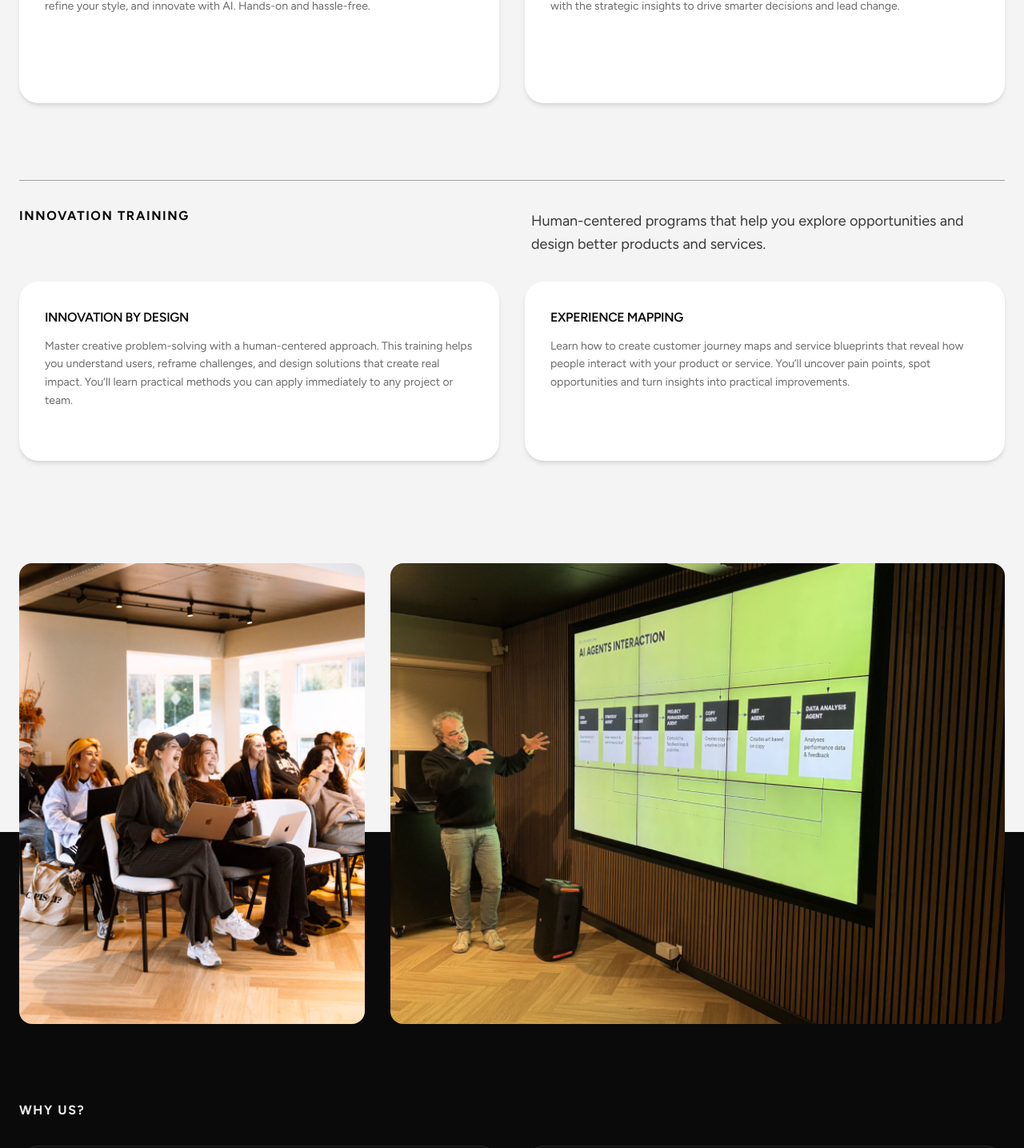
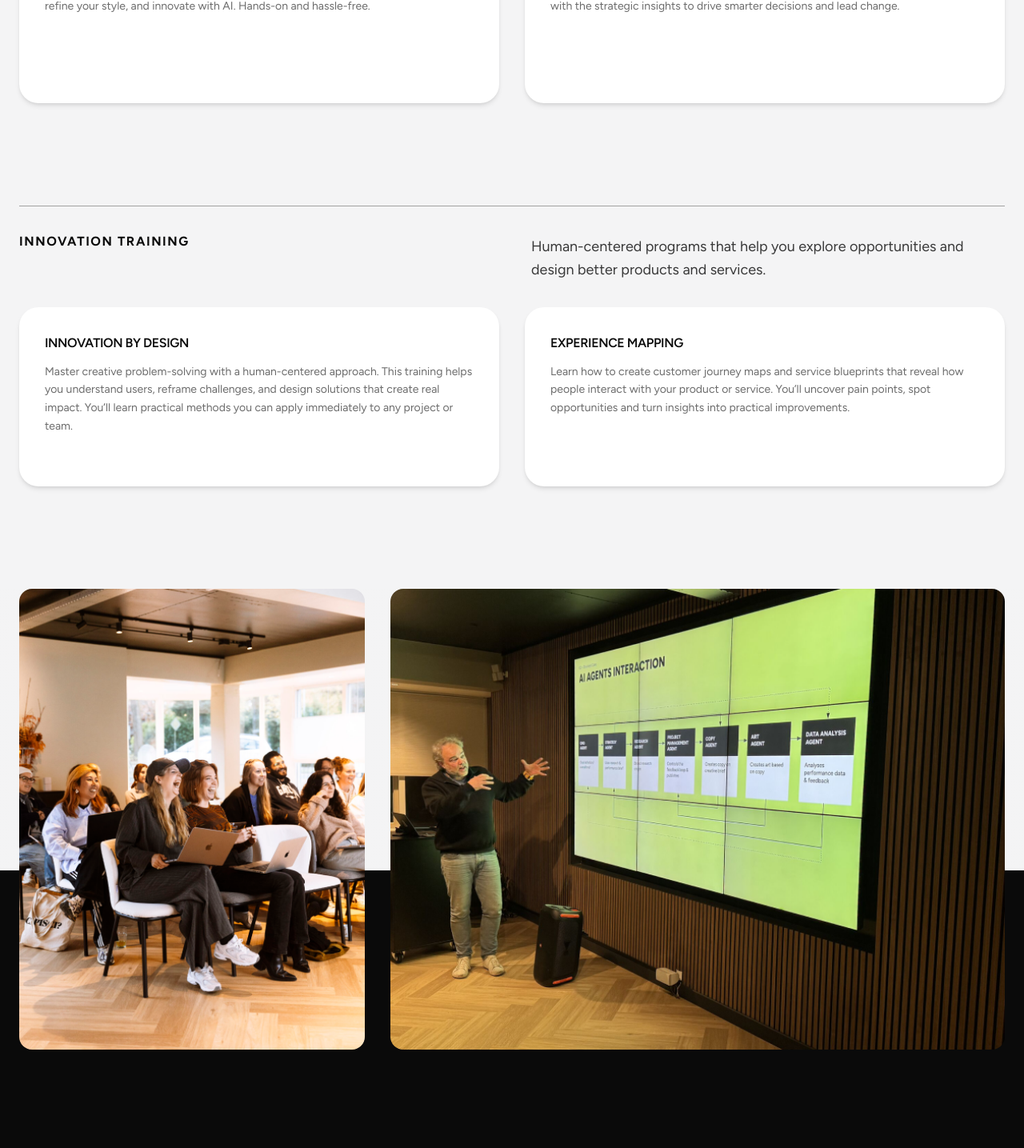
Before and after one commit to jaap-paaj/toc-website, a Next.js app: page /educate in a window 1280 px wide. Shown: the part 1092-2527 px from the top of the page at 80% size. Built offline with nearby package versions, Linux system fonts and the light colour scheme.

Commit message:
baseline before rhythm fixes

```diff
--- a/src/app/_components/educate/modules/EducateTrainingCatalogModule.tsx
+++ b/src/app/_components/educate/modules/EducateTrainingCatalogModule.tsx
@@ -33,12 +33,12 @@ const INNOVATION_TRAINING_ITEMS: EditorialItem[] = [
 
 export function EducateTrainingCatalogModule() {
     return (
-        <HomeModule id="training-catalog" width="full" tone="light" spacing="standard">
+        <HomeModule id="training-catalog" width="full" tone="light" spacing="standard" spacingEdge="bottom">
             <EditorialCardGridSection
                 categoryLabel="AI TRAINING"
                 intro="Hands-on programs that help you use AI to work smarter and explore new possibilities."
                 items={AI_TRAINING_ITEMS}
-                className="pb-16 md:pb-24" // Internal gap
+            // className="pb-16 md:pb-24" // removed to avoid double spacing with next section's internal top padding
             />
             <EditorialCardGridSection
                 categoryLabel="INNOVATION TRAINING"
--- a/src/app/_components/educate/modules/EducateWhyUsImageDuoModule.tsx
+++ b/src/app/_components/educate/modules/EducateWhyUsImageDuoModule.tsx
@@ -12,9 +12,8 @@ export function EducateWhyUsImageDuoModule() {
             id="educate-image-duo"
             width="full"
             tone="split-light-dark"
-            spacing="none"
+            spacing="standard"
             spacingEdge="bottom"
-            className="pt-0 md:pt-0 pb-24 md:pb-24"
         >
             <div className="container mx-auto">
                 <div className="grid grid-cols-1 md:grid-cols-[0.9fr_1.6fr] gap-4 md:gap-8 items-stretch">
--- a/src/components/sections/EditorialCardGridSection.tsx
+++ b/src/components/sections/EditorialCardGridSection.tsx
@@ -25,13 +25,18 @@ export function EditorialCardGridSection({
 }: EditorialCardGridSectionProps) {
     return (
         <div className={cn("container mx-auto", className)}>
+            {/* Divider Breathing Room Wrapper */}
+            <div className="pt-16 md:pt-24 lg:pt-32">
+                <div className="border-t border-border/40" />
+                <div className="pt-6 md:pt-8">
                     <div className={cn("flex flex-col", spacing.component.sectionHeader)}>
                         <SectionHeader
                             variant="split"
-                    divider={true}
+                            divider={false}
                             eyebrow={categoryLabel}
                             description={intro}
                         />
+
 
                         {/* Grid Block - Informational Cards */}
                         <div className="grid grid-cols-1 md:grid-cols-2 gap-6 lg:gap-8">
@@ -52,5 +57,7 @@ export function EditorialCardGridSection({
                         </div>
                     </div>
                 </div>
+            </div>
+        </div>
     );
 }
```
Lines whose indentation alone changed are shown as unchanged.
